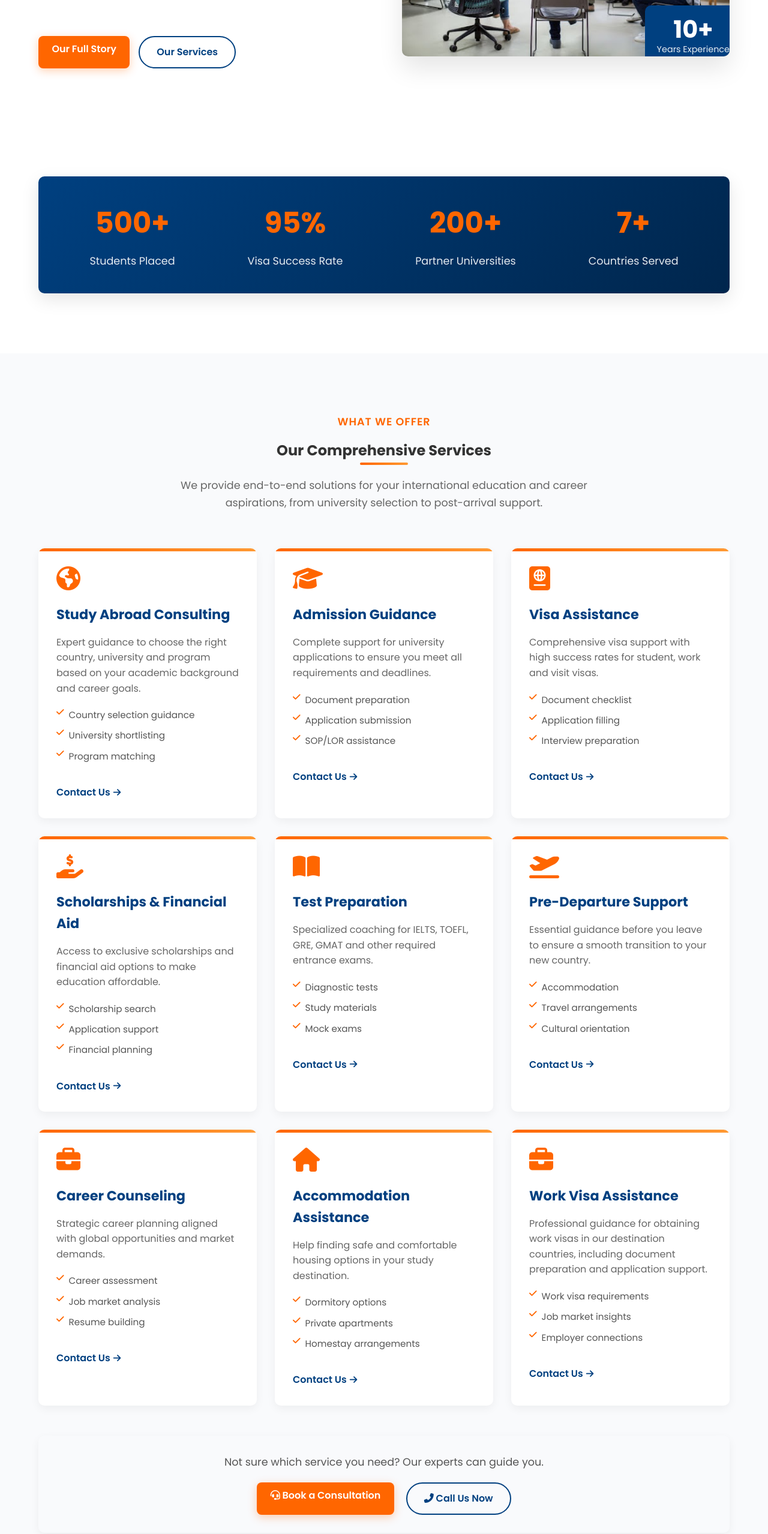
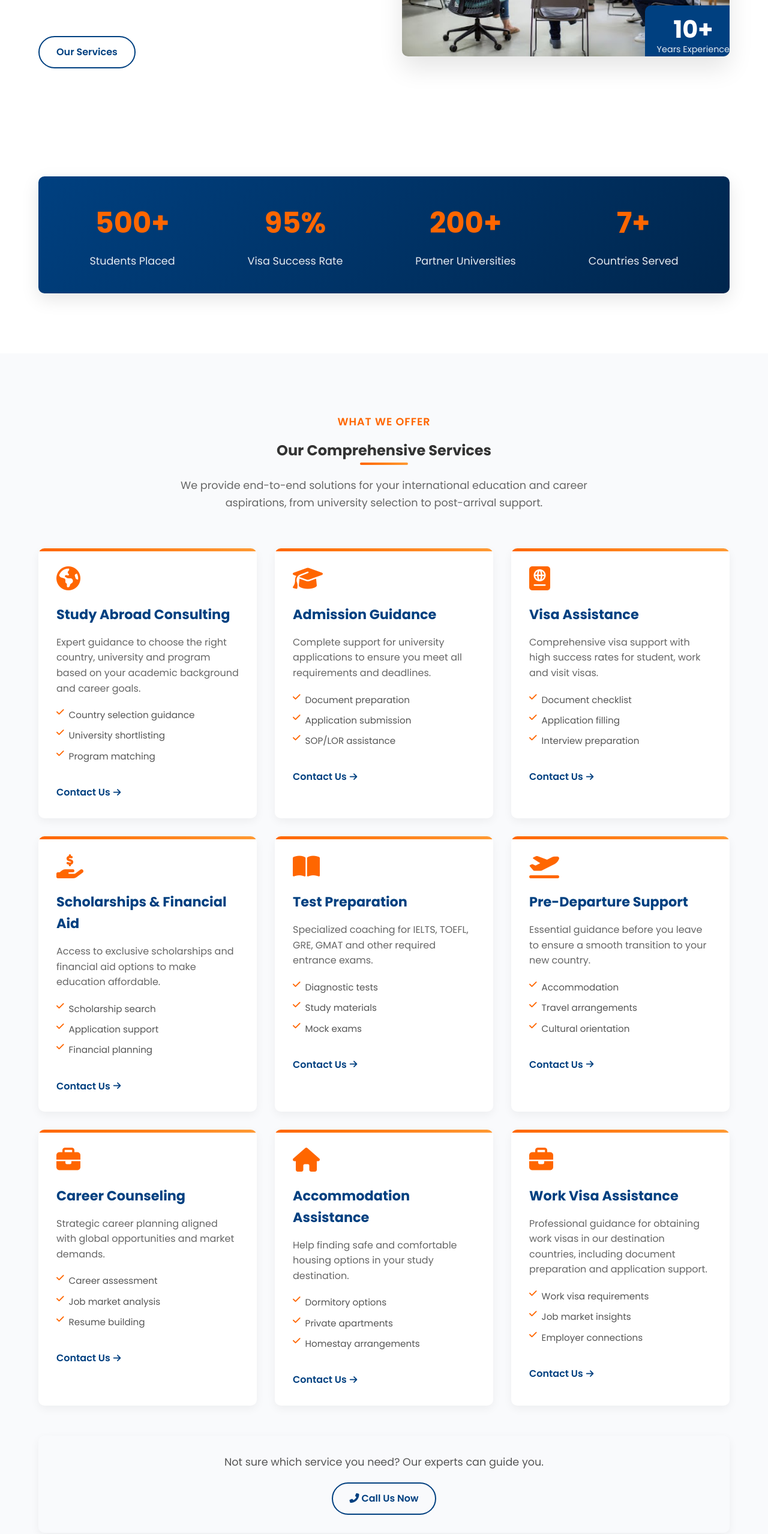
Before and after one commit to semuhammadfaisal/FiveBrothers_Website, a plain HTML site: page index.html in a window 1280 px wide. Shown: the part 1298-3855 px from the top of the page at 60% size. Drawn offline with Linux system fonts and the light colour scheme.

```diff
--- a/index.html
+++ b/index.html
@@ -123,7 +123,6 @@
                     </ul>
 
                     <div class="about-cta">
-                        <a href="about.html" class="btn btn-primary">Our Full Story</a>
                         <a href="services.html" class="btn btn-outline">Our Services</a>
                     </div>
                 </div>
@@ -312,8 +311,7 @@
         <div class="service-cta">
             <p>Not sure which service you need? Our experts can guide you.</p>
             <div class="cta-buttons">
-                <a href="contact.html" class="btn btn-primary"><i class="fas fa-headset"></i> Book a Consultation</a>
-                <a href="tel:+1234567890" class="btn btn-outline"><i class="fas fa-phone-alt"></i> Call Us Now</a>
+                <a href="tel:+923480044556" class="btn btn-outline"><i class="fas fa-phone-alt"></i> Call Us Now</a>
             </div>
         </div>
     </div>
@@ -556,7 +554,6 @@
                         <li><a href="services.html">Our Services</a></li>
                         <li><a href="destinations.html">Destinations</a></li>
                         <li><a href="blog.html">Blog & News</a></li>
-                        <li><a href="faq.html">FAQs</a></li>
                         <li><a href="contact.html">Contact Us</a></li>
                     </ul>
                 </div>
```
Also changed, not shown: about.html (+0 -1 lines), admission-form.html (+0 -1 lines), blog.html (+0 -1 lines), contact.html (+0 -1 lines), destinations.html (+0 -1 lines), privacy-policy.html (+0 -1 lines), services.html (+0 -5 lines).
